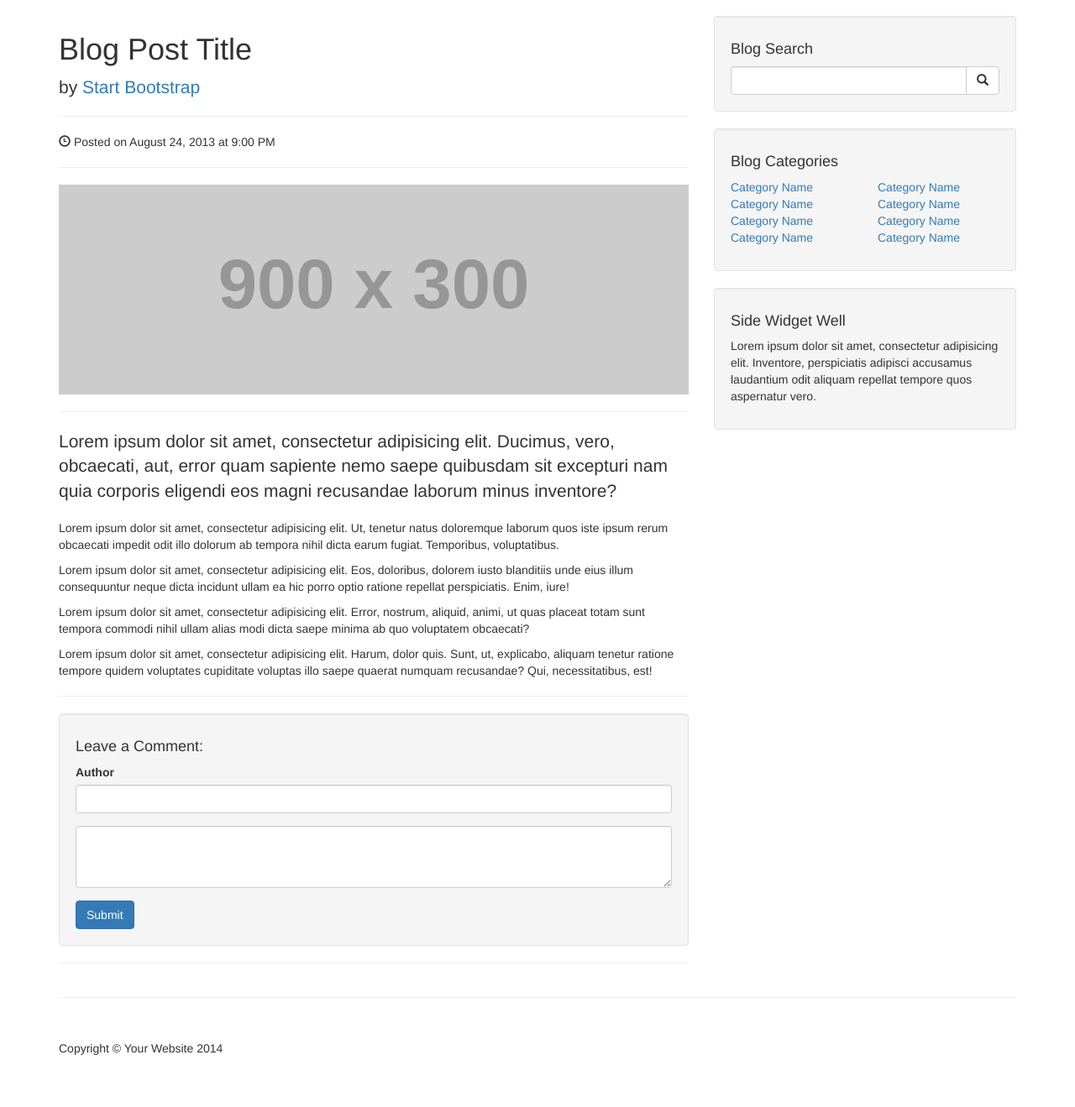
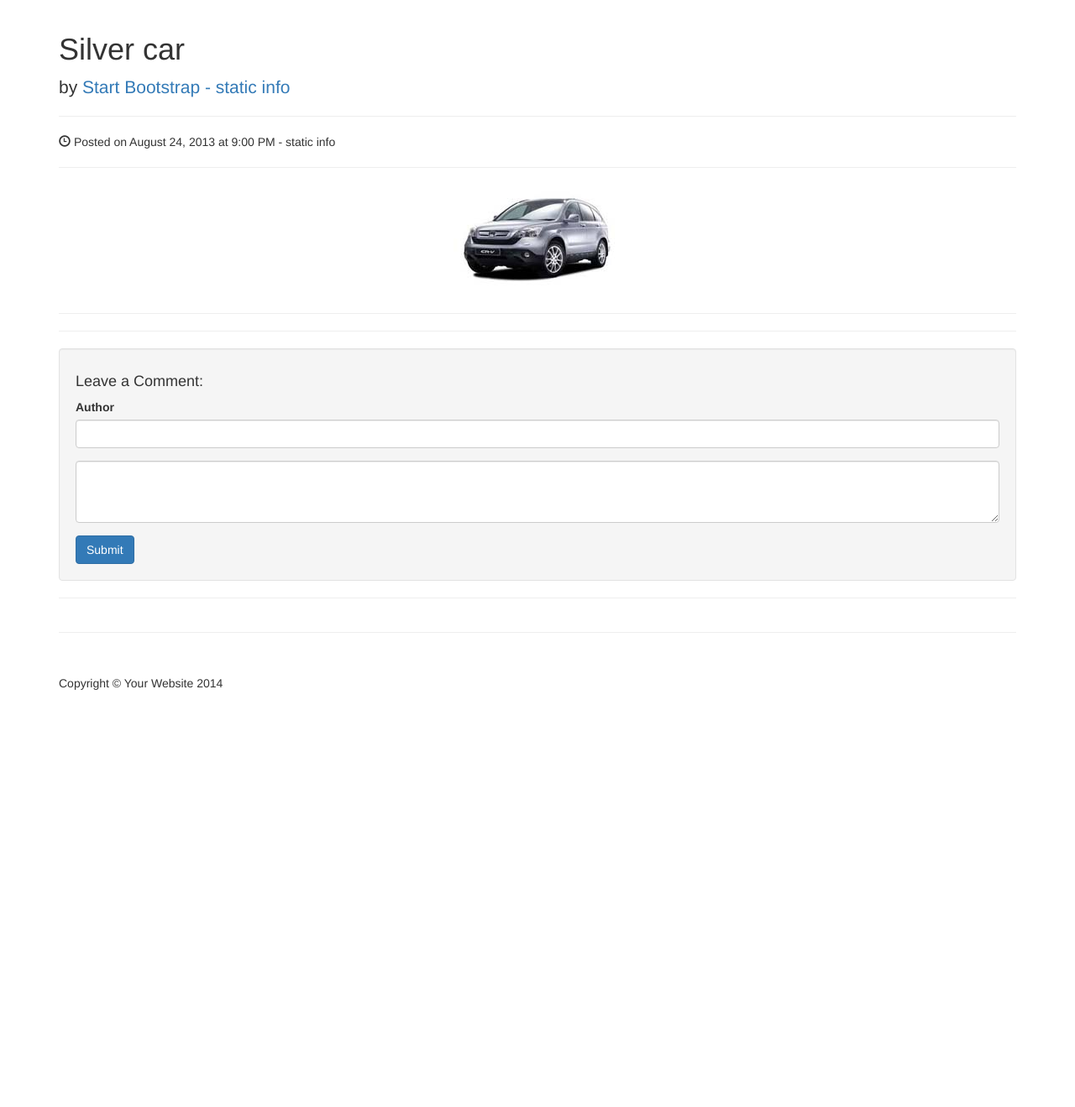
Before and after one commit to Lilyah/gallery, a PHP site: page /photo.php?id=4 in a window 1280 px wide. Shown: the part 51-1370 px from the top of the page at 84% size. After the commit the page ends 873 px from the top, so only its background shows below. Run offline with PHP 8.4, Linux system fonts and the light colour scheme; data comes from the database, SQL or seed files in the repository; tables that the repository leaves empty hold one stand-in row (values such as "Sample post"); grey boxes labelled with a size stand in for pictures from a placeholder-image service; some libraries are stand-ins or nearby versions.

Commit message:
displaying photo all info from the db; comment out sidebar

```diff
--- a/photo.php
+++ b/photo.php
@@ -37,36 +37,33 @@ $comments = Comment::find_the_comments($photo->id);
         <div class="row">
 
             <!-- Blog Post Content Column -->
-            <div class="col-lg-8">
+            <div class="col-lg-12">
 
                 <!-- Blog Post -->
 
                 <!-- Title -->
-                <h1>Blog Post Title</h1>
+                <h1><?php echo $photo->photo_title; ?></h1>
 
                 <!-- Author -->
                 <p class="lead">
-                    by <a href="#">Start Bootstrap</a>
+                    by <a href="#">Start Bootstrap - static info</a>
                 </p>
 
                 <hr>
 
                 <!-- Date/Time -->
-                <p><span class="glyphicon glyphicon-time"></span> Posted on August 24, 2013 at 9:00 PM</p>
+                <p><span class="glyphicon glyphicon-time"></span> Posted on August 24, 2013 at 9:00 PM - static info</p>
 
                 <hr>
 
                 <!-- Preview Image -->
-                <img class="img-responsive" src="http://placehold.it/900x300" alt="">
+                <img class="img-responsive center-block" src="admin/<?php echo $photo->picture_path(); ?>">
 
                 <hr>
 
                 <!-- Post Content -->
-                <p class="lead">Lorem ipsum dolor sit amet, consectetur adipisicing elit. Ducimus, vero, obcaecati, aut, error quam sapiente nemo saepe quibusdam sit excepturi nam quia corporis eligendi eos magni recusandae laborum minus inventore?</p>
-                <p>Lorem ipsum dolor sit amet, consectetur adipisicing elit. Ut, tenetur natus doloremque laborum quos iste ipsum rerum obcaecati impedit odit illo dolorum ab tempora nihil dicta earum fugiat. Temporibus, voluptatibus.</p>
-                <p>Lorem ipsum dolor sit amet, consectetur adipisicing elit. Eos, doloribus, dolorem iusto blanditiis unde eius illum consequuntur neque dicta incidunt ullam ea hic porro optio ratione repellat perspiciatis. Enim, iure!</p>
-                <p>Lorem ipsum dolor sit amet, consectetur adipisicing elit. Error, nostrum, aliquid, animi, ut quas placeat totam sunt tempora commodi nihil ullam alias modi dicta saepe minima ab quo voluptatem obcaecati?</p>
-                <p>Lorem ipsum dolor sit amet, consectetur adipisicing elit. Harum, dolor quis. Sunt, ut, explicabo, aliquam tenetur ratione tempore quidem voluptates cupiditate voluptas illo saepe quaerat numquam recusandae? Qui, necessitatibus, est!</p>
+                <p class="lead"><?php echo $photo->photo_caption; ?></p>
+                <p><?php echo $photo->photo_description; ?></p>
 
                 <hr>
 
@@ -101,7 +98,7 @@ $comments = Comment::find_the_comments($photo->id);
                         <div class="media-body">
                             <h4 class="media-heading"><?php echo $comment->author; ?>
 
-                                <small>August 25, 2014 at 9:30 PM</small>
+                                <small>August 25, 2014 at 9:30 PM - static info</small>
                             </h4>
                             <?php echo $comment->body; ?>
                         </div>
@@ -114,9 +111,9 @@ $comments = Comment::find_the_comments($photo->id);
 
 
             <!-- Blog Sidebar Widgets Column -->
-            <div class="col-md-4">
+            <!-- <div class="col-md-4"> -->
 
-            <?php include("includes/sidebar.php"); ?>
+            <?php //include("includes/sidebar.php"); ?>
 
 
         </div>
```
